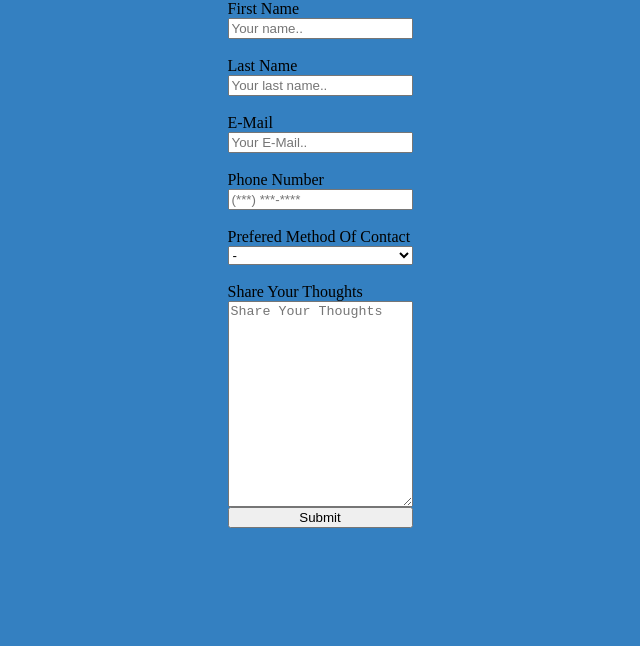
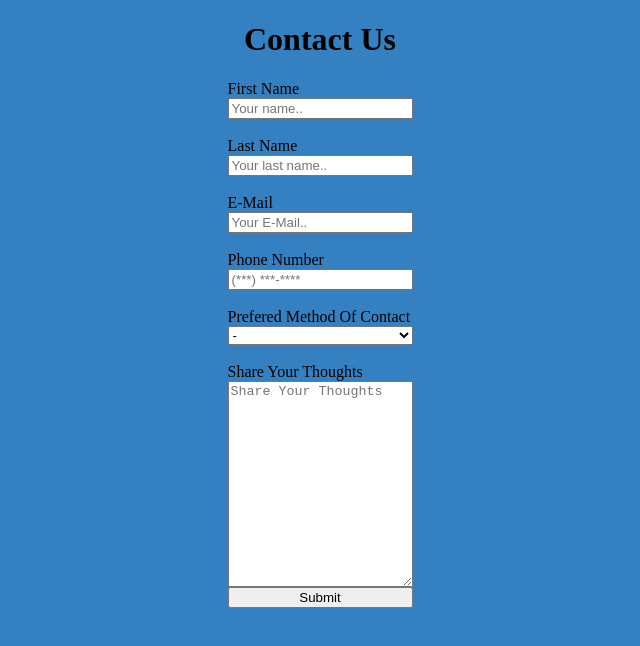
Before and after one commit to KevinT007/Paw_Patrol-Red_Group, a plain HTML site: page contact.html in a window 1280 px wide. Shown: the whole page, without its empty margins (320-960 px from the left). Drawn offline with Linux system fonts and the light colour scheme.

Commit message:
Added Contact Us Title

```diff
--- a/contact.html
+++ b/contact.html
@@ -8,6 +8,8 @@
     <title>PawPatrol|Contact Us</title>
 </head>
 <body>
+  <div class="title">
+  <h1>Contact Us</h1></div>
     <main>
         <form action="action_page.php">
 
--- a/contactstyle.css
+++ b/contactstyle.css
@@ -9,3 +9,7 @@ form{
     display: grid;
     justify-content: center;
 }
+
+.title{
+    text-align: center;
+}
```
